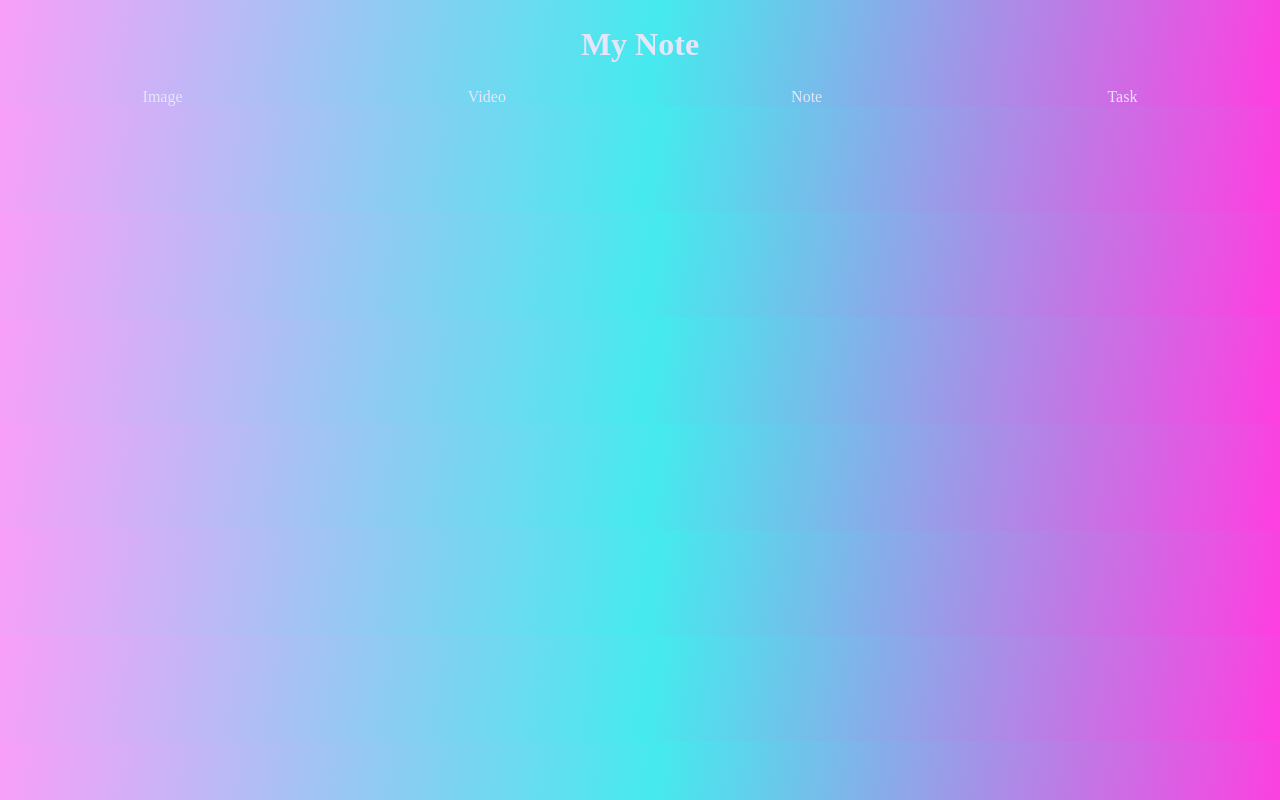
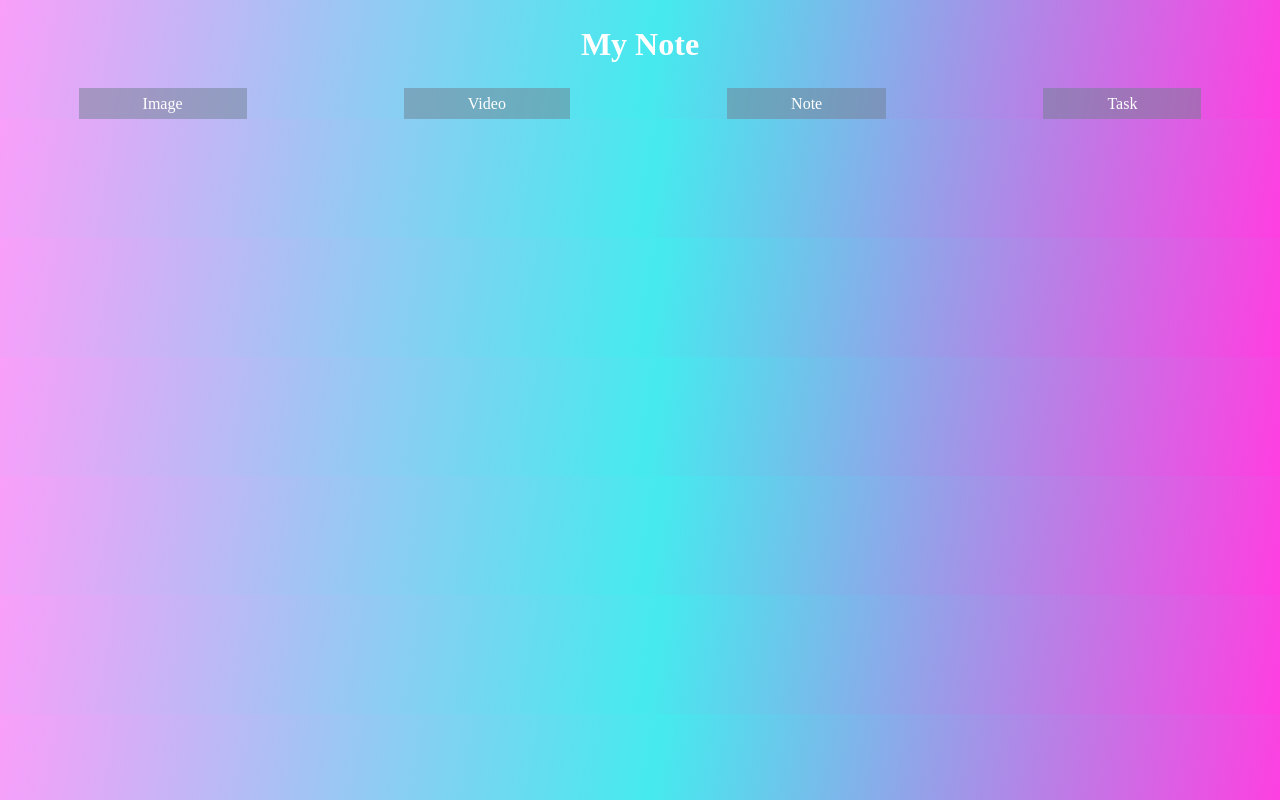
Before and after one commit to tjdls111/Motion, a plain HTML site: page index.html in a window 1280 px wide. Drawn offline with Linux system fonts and the light colour scheme.

Commit message:
button 처럼 보이게 함

```diff
--- a/style.css
+++ b/style.css
@@ -1,12 +1,20 @@
+:root{
+    --title-color:white;
+    --background-color:rgb(249,159,250);
+    --menu-color:rgba(112,128,144,0.5);
+
+    --animation-duration: 200ms;
+}
+
 *{
     border:0;
     margin:0;
 
-    color:lavender;
+    color:var(--title-color);
 }
 
 body{
-    background: rgb(249,159,250);
+    background: var(--background-color);
     background: linear-gradient(100deg, rgba(249,159,250,1) 0%, rgba(69,234,238,1) 51%, rgba(255,62,225,1) 100%);
 }
 
@@ -24,4 +32,13 @@ nav{
 
 .menu{
     margin:0 1%;
+    padding:0.5% 5%;
+
+    background-color:var(--menu-color);
+    transition: transform var(--animation-duration) ease;
 }
+
+.menu:hover{
+    cursor:pointer;
+    transform:scale(1.1);
+}
```
